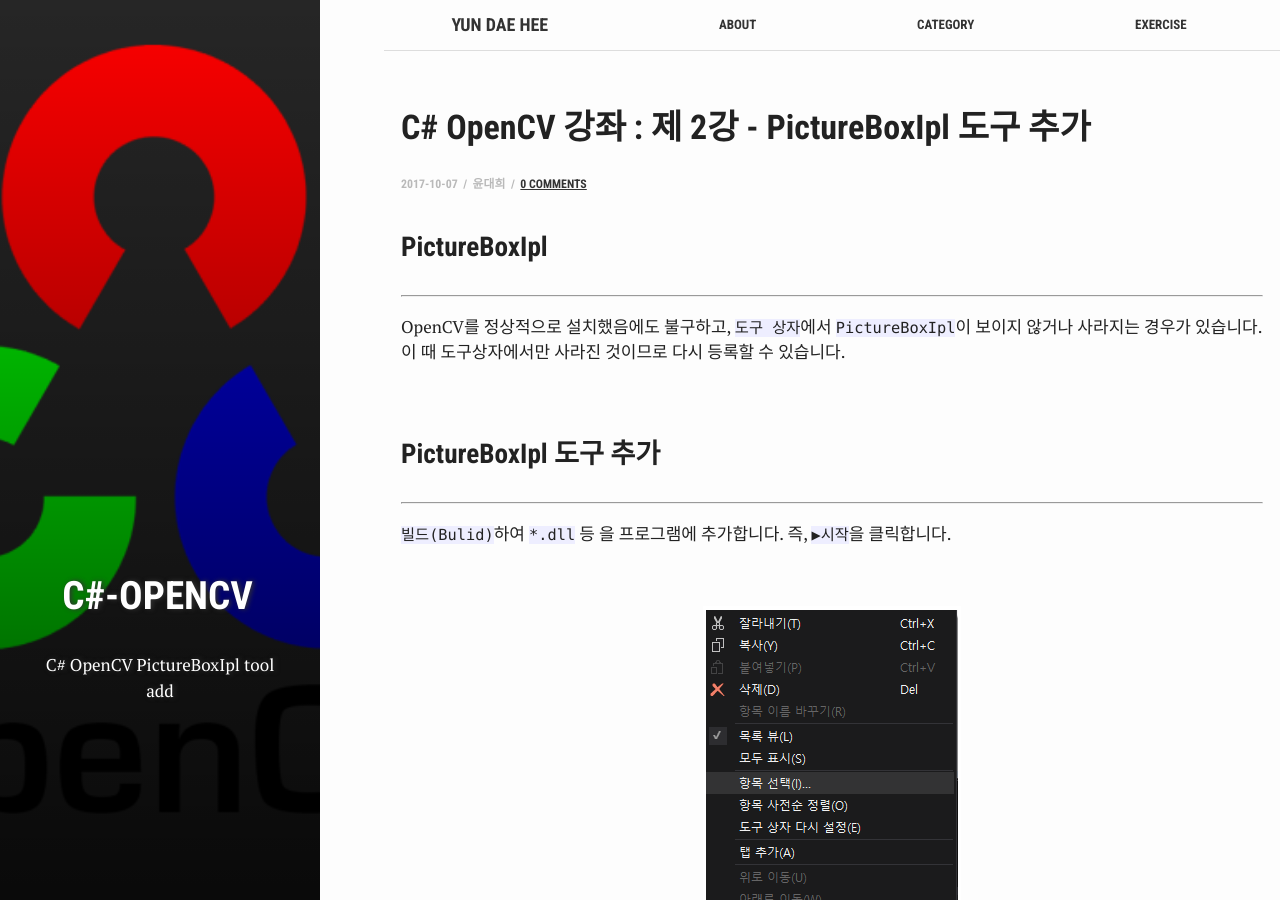
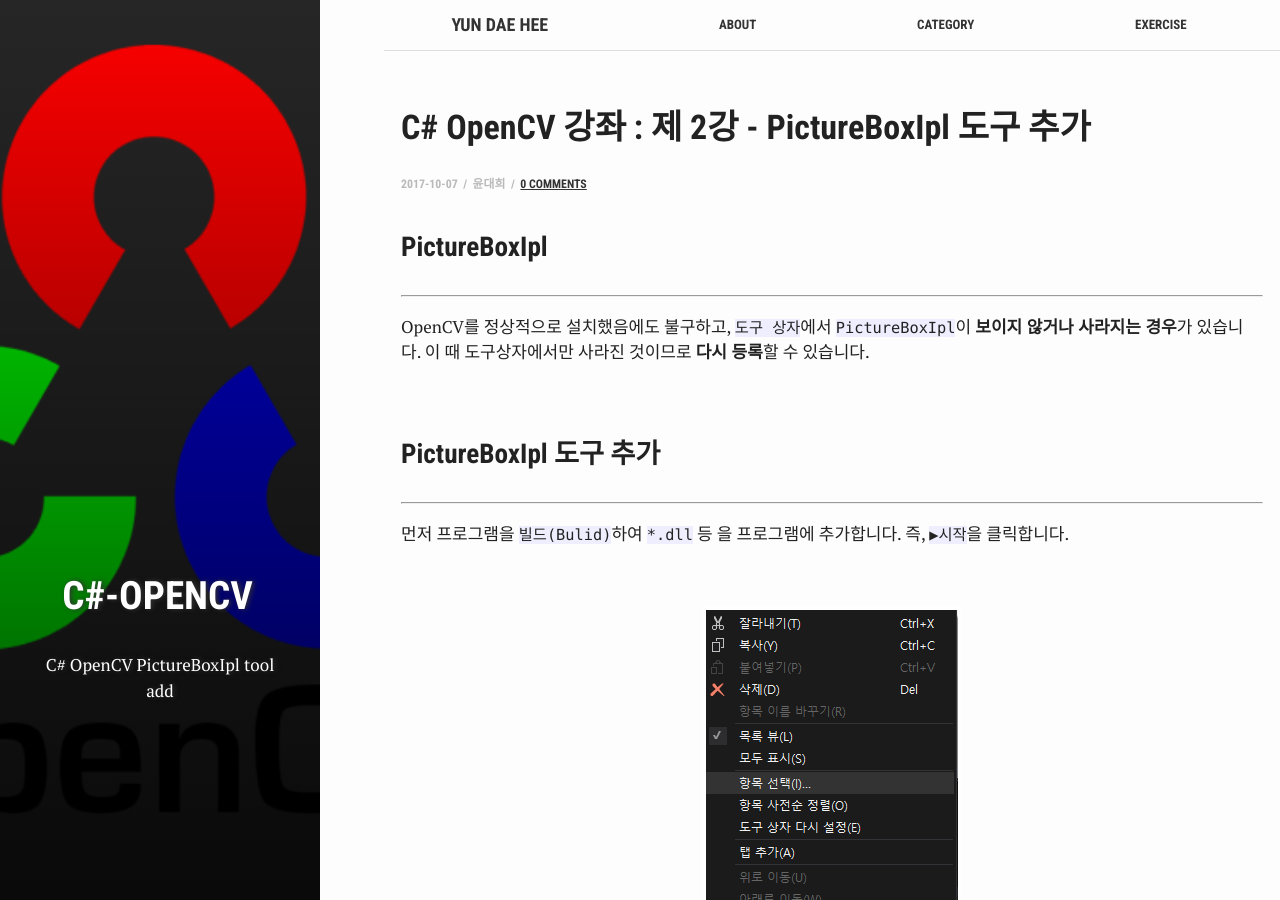
Before and after one commit to test076923/076923.github.io, a Jekyll site: the page built from _posts/2017-10-07-C#-opencv-2.md, in a window 1280 px wide and 900 px high. Built offline with Jekyll 4.4.1, drawn with Linux system fonts in a browser that asks for light colours; comment, search, counter and statistics services are not loaded; some of the changed text lies outside the part shown.

Commit message:
Update 2017-10-07-C#-opencv-2.md

```diff
--- a/_posts/2017-10-07-C#-opencv-2.md
+++ b/_posts/2017-10-07-C#-opencv-2.md
@@ -14,13 +14,13 @@
 
 ### PictureBoxIpl ###
 ----------
-OpenCV를 정상적으로 설치했음에도 불구하고, `도구 상자`에서 `PictureBoxIpl`이 보이지 않거나 사라지는 경우가 있습니다. 이 때 도구상자에서만 사라진 것이므로 다시 등록할 수 있습니다.
+OpenCV를 정상적으로 설치했음에도 불구하고, `도구 상자`에서 `PictureBoxIpl`이 **보이지 않거나 사라지는 경우**가 있습니다. 이 때 도구상자에서만 사라진 것이므로 **다시 등록**할 수 있습니다.
 
 <br>
 
 ### PictureBoxIpl 도구 추가 ###
 ----------
-`빌드(Bulid)`하여 `*.dll` 등 을 프로그램에 추가합니다. 즉, `▶시작`을 클릭합니다.
+먼저 프로그램을 `빌드(Bulid)`하여 `*.dll` 등 을 프로그램에 추가합니다. 즉, `▶시작`을 클릭합니다.
 
 <br>
 
```
Also changed, not shown: other parts of _posts/2017-10-07-C#-opencv-2.md (+2 -0 lines).
